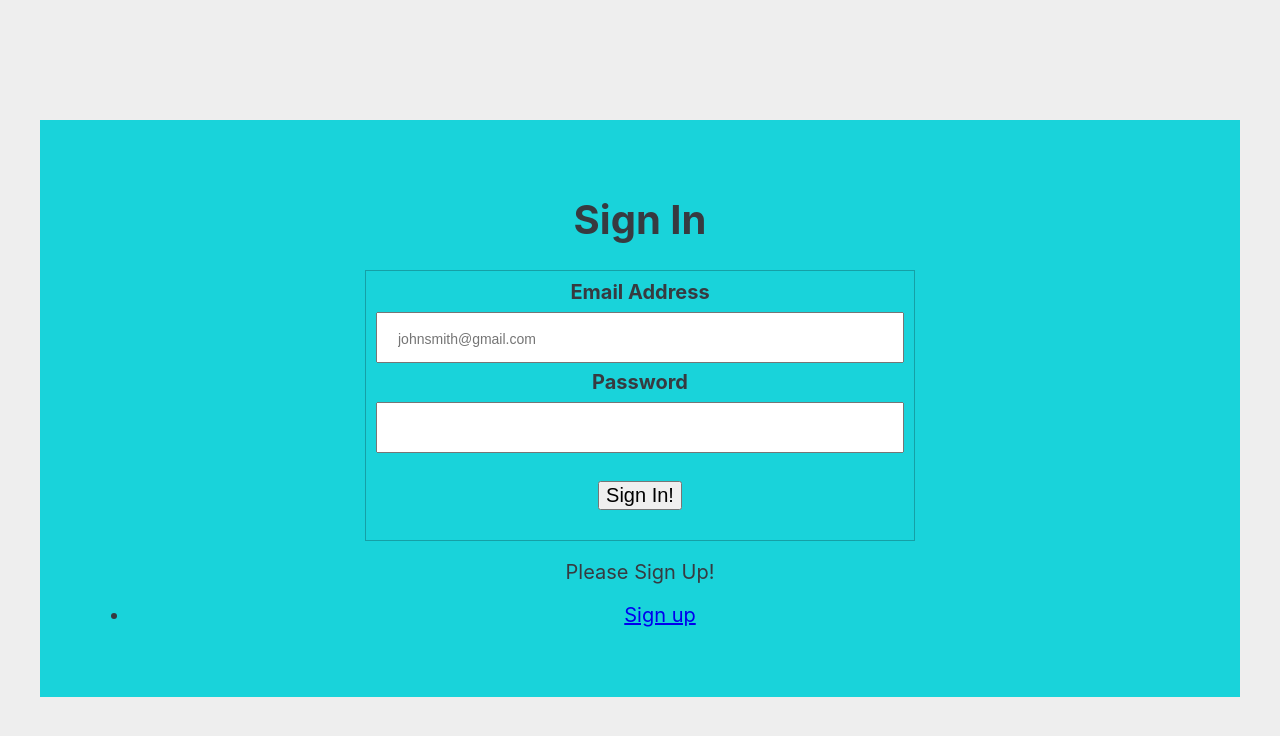
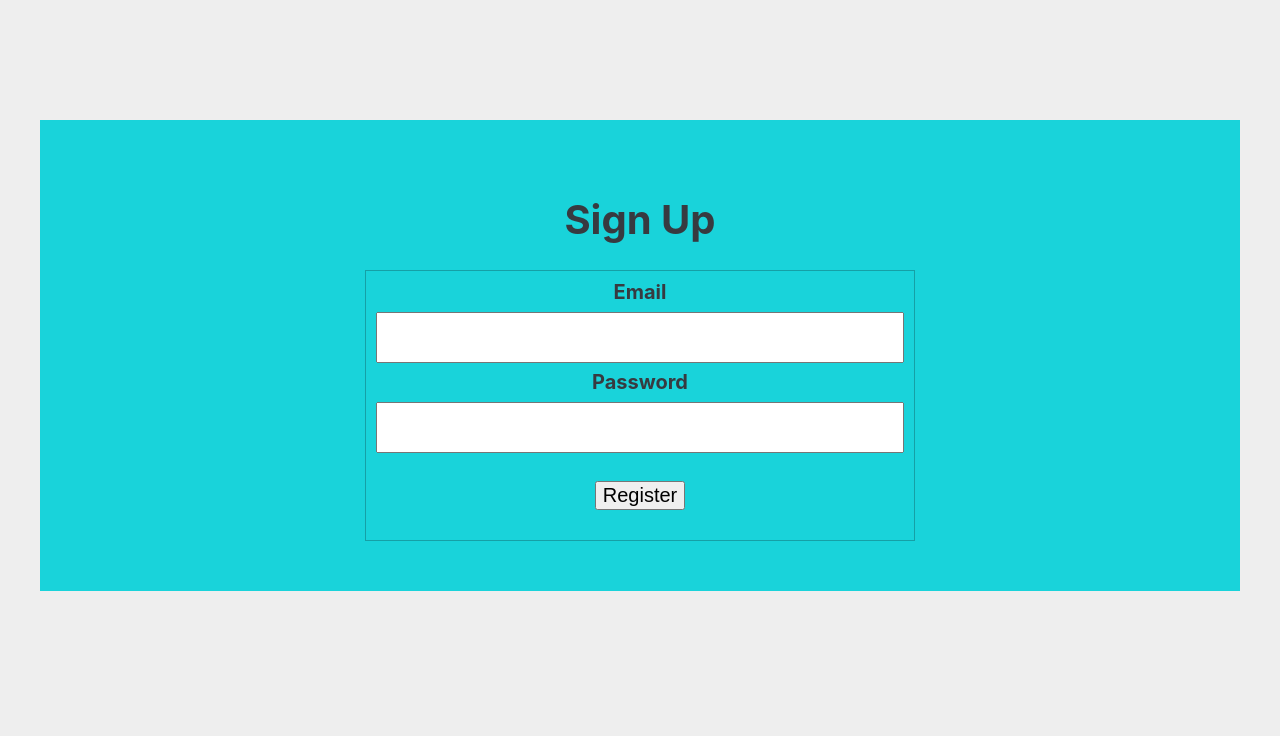
Before and after one commit to luztherose/techChallengePractice, a React (Create React App) app in the folder practice-app/: page /#/signup in a window 1280 px wide. Before the commit this address led to /#/. Shown: the top 736 px of the page. Built offline with nearby package versions, Linux system fonts and the light colour scheme.

Commit message:
sign up view done

```diff
--- a/practice-app/src/components/SignUp.js
+++ b/practice-app/src/components/SignUp.js
@@ -1,35 +1,37 @@
 import React, {Component} from "react";
 import axios from 'axios';
+import { createHashHistory } from "history"
 
 class SignUp extends Component {
     state = {
-        userName: '',
+        username: '',
         password: ''
     }
 
     handleChange = event => {
-        this.setState(
-            {
-                userName: event.target.value,
-                userPassword:event.target.value
 
-            });
+        const user = this.state
+        if(event.target.name == "username"){
+            user.username = event.target.value
+        } else if(event.target.name == "password"){
+            user.password = event.target.value
+        }
+        this.setState(user);
     }
 
     handleSubmit = event => {
         event.preventDefault();
-        //console.log("working!")
-
-        const user = {
-            userName: this.state.userName,
-            password: this.state.userPassword
-        };
-        console.log(user)
-        // axios.post(`http://api/v1/auth/register`, { user })
-        // .then(res => {
-        // console.log(res);
-        // console.log(res.data);
-        // })
+        const user = this.state;
+        axios.post(`http://51.38.51.187:3333/api/v1/auth/register`, user )
+        .then(res => {
+        // handle success
+        alert("Sign up successful!");
+        const history = createHashHistory()
+        history.push("/")
+        }).catch(function (error) {
+            alert(error.response.data.message);
+            console.error(error);
+        });
     }
 
     render() {
```
